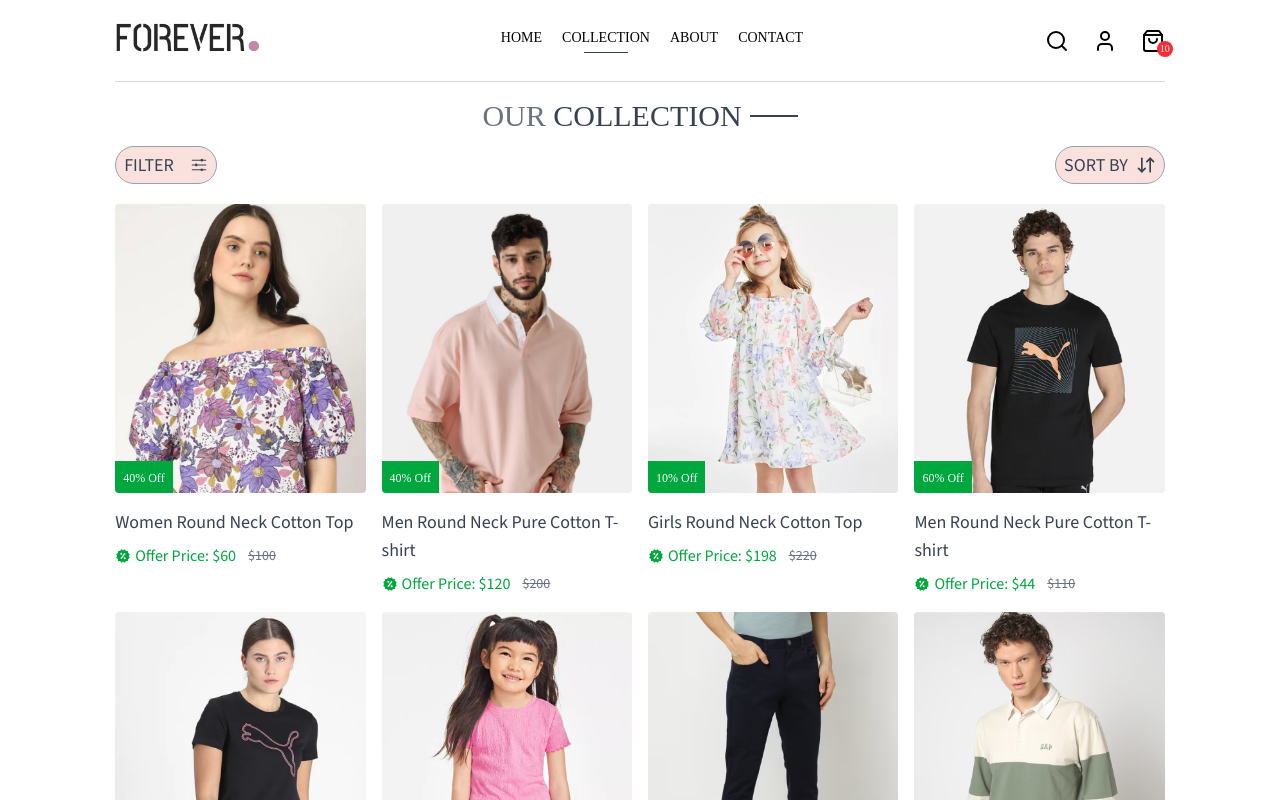
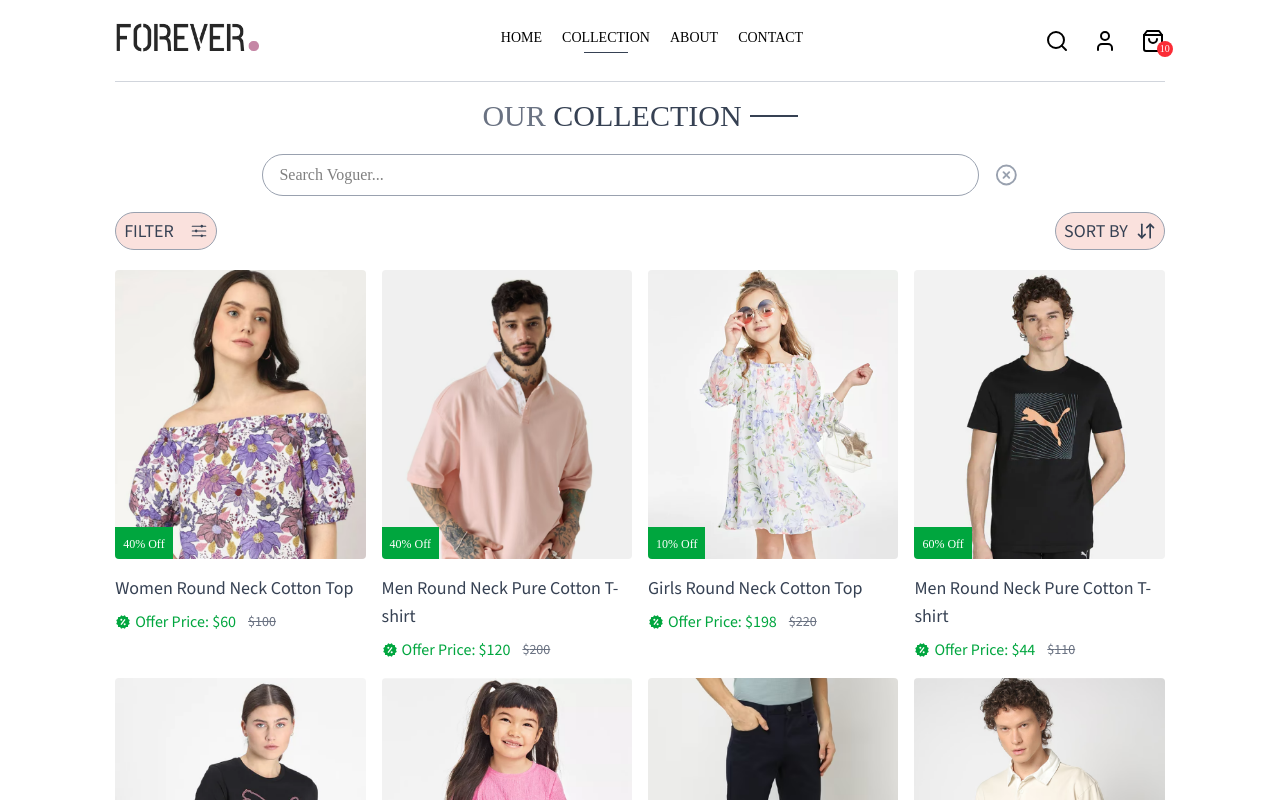
Before and after one commit to Pankaj086/Voguer, a React (Vite) app in the folder Frontend/: page /collection in a window 1280 px wide. Both pictures are taken after a click on the icon 1056 px from the left and 40 px from the top of the page. Shown: the top 800 px of the page. Built offline with nearby package versions, Linux system fonts and the light colour scheme; a web font is replaced by a local one.

Commit message:
Implement search bar functionality and context for search visibility

```diff
--- a/Frontend/src/components/Navbar.jsx
+++ b/Frontend/src/components/Navbar.jsx
@@ -1,15 +1,22 @@
 import { Link, NavLink } from "react-router-dom";
 import { Search, User, ShoppingBag, Menu, ChevronLeft  } from 'lucide-react';
 import { assets } from "../assets/frontend_assets/assets";
-import { useState } from "react";
+import { useState, useContext } from "react";
 import { useNavigate } from "react-router-dom";
+import { AppContext } from "../context/AppContext";
 import "./Navbar.css";
 
 const Navbar = () => {
 
     const navigate = useNavigate();
+    const [visible, setVisible] = useState(false);
+    const  { setShowSearch } = useContext(AppContext);
 
-    const [visible, setVisible] = useState(false);
+    const searchBarHandler = () => {
+        navigate('/collection');
+        setShowSearch(true);
+    }
+
 
     return (
         <div className="flex justify-between items-center py-5 font-medium">
@@ -38,7 +45,7 @@ const Navbar = () => {
 
             {/* buttons */}
             <div className="flex gap-6 items-center">
-                <Search className="w-6 h-6 cursor-pointer"/>
+                <Search onClick={searchBarHandler} className="w-6 h-6 cursor-pointer"/>
                 <div className="group relative">
                     <User className="w-6 h-6 cursor-pointer"/>
                     <div className="group-hover:block hidden absolute dropdown-menu right-0 pt-4">
--- /dev/null
+++ b/Frontend/src/context/AppContext.jsx
@@ -0,0 +1,15 @@
+import { useState, createContext } from "react";
+
+const AppContext = createContext();
+
+
+const AppProvider = ({children}) => {
+    const [showSearch, setShowSearch] = useState(false);
+    return (
+        <AppContext.Provider value={{showSearch, setShowSearch}}>
+            {children}
+        </AppContext.Provider>
+    )
+}
+
+export { AppProvider, AppContext }
--- a/Frontend/src/main.jsx
+++ b/Frontend/src/main.jsx
@@ -2,9 +2,12 @@ import { createRoot } from 'react-dom/client'
 import './index.css'
 import App from './App.jsx'
 import { BrowserRouter } from 'react-router-dom'
+import { AppProvider } from './context/AppContext.jsx'
 
 createRoot(document.getElementById('root')).render(
-  <BrowserRouter>
-    <App />
-  </BrowserRouter>,
+  <AppProvider>
+    <BrowserRouter>
+      <App />
+    </BrowserRouter>
+  </AppProvider>
 )
--- a/Frontend/src/pages/Collection.jsx
+++ b/Frontend/src/pages/Collection.jsx
@@ -1,10 +1,12 @@
-import { useEffect, useState } from "react"
+import { useEffect, useState, useContext } from "react"
 import { PlusCircle as CirclePlus, ArrowDownUp, X } from "lucide-react"
 import { IoIosOptions } from "react-icons/io"
 import Heading from "../components/Heading"
 import "./Collection.css"
 import { products } from "../assets/frontend_assets/assets"
 import ProductCard from "../components/ProductCard"
+import { AppContext } from "../context/AppContext"
+import { CircleX } from 'lucide-react';
 
 const Dropdown = ({ title, options, open, toggleOpen, cate }) => {
     return (
@@ -80,7 +82,7 @@ const Collection = () => {
         }
     };
 
-    const filterApplied = () => {
+    useEffect(()=>{
         let productCopy = products.slice();
 
         // Filter by category
@@ -102,19 +104,10 @@ const Collection = () => {
 
         productCopy = sortProducts(productCopy, sortOption);
         setFilteredProducts(productCopy);
-    }
-
-
-    useEffect(()=>{
-        filterApplied();
     },[category,subCategory,sizeCategory,sortOption])
 
 
-    useEffect(()=>{
-        console.log(category);
-        console.log(subCategory);
-        console.log(sizeCategory);
-    },[category,subCategory,sizeCategory])
+    const { showSearch, setShowSearch } = useContext(AppContext);
 
     return (
         <div>
@@ -122,6 +115,14 @@ const Collection = () => {
                 <hr className="text-gray-300 mb-4" />
                 <Heading text1={"OUR"} text2={"COLLECTION"} />
             </div>
+            {
+                showSearch && (
+                    <div className="flex-1 lg:w-3/4 m-auto mb-2 flex items-center justify-between sm:px-4 py-2 rounded-full cursor-pointer gap-4">
+                        <input type="search" placeholder="Search Voguer..." className="w-full border border-gray-400 rounded-full px-4 py-2 focus:outline-none focus:border-gray-500" />
+                        <CircleX onClick={()=>setShowSearch(false)} className="cursor-pointer text-gray-400" />
+                    </div>
+                )
+            }
             <div className="flex justify-between items-center relative z-20">
                 {/* filter */}
                 <div
```
